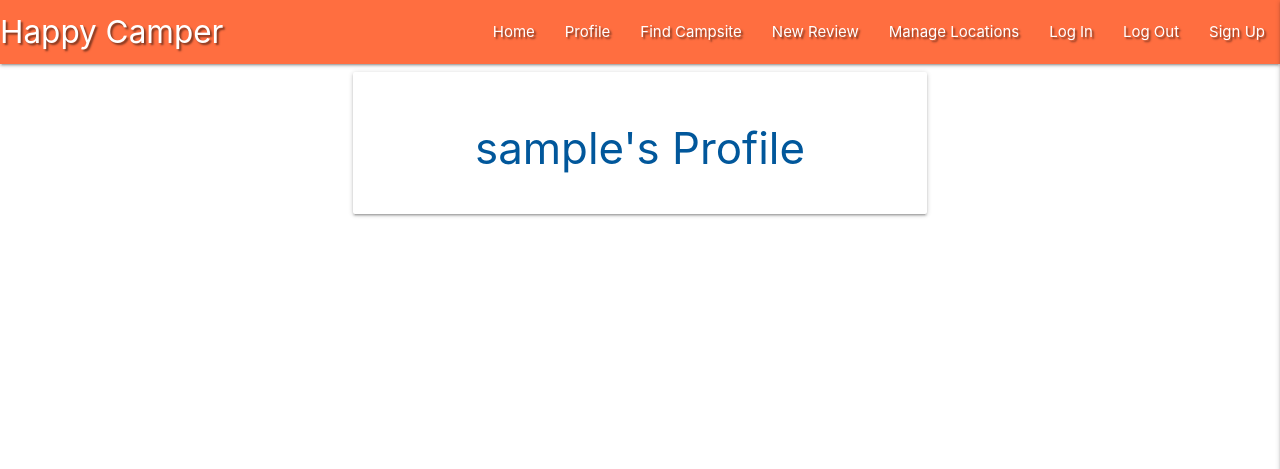
After one commit to EmmaJane22/HappyCamper, a Flask app: page /profile/1 in a window 1280 px wide. The commit adds this page. Shown: the top 469 px of the page. Run offline with Flask 2, Linux system fonts and the light colour scheme; the visitor is signed in with stand-in values (Sample User, id 1); a database or web service that is not in the repository returns one stand-in record (values such as "Sample title"); some libraries are stand-ins or nearby versions.

Commit message:
Add session user profile

```diff
--- a/app.py
+++ b/app.py
@@ -47,6 +47,7 @@ def register():
         # put the new user into session cookie
         session["user"] = request.form.get("username").lower()
         flash("Sign up successful!")
+        return redirect(url_for("profile", username=session["user"]))
     return render_template("register.html")
 
 # login
@@ -63,7 +64,10 @@ def login():
             if check_password_hash(
                 existing_user["password"], request.form.get("password")):
                     session["user"] = request.form.get("username").lower()
-                    flash("Welcome, {}".format(request.form.get("username")))
+                    flash("Welcome, {}".format(
+                        request.form.get("username")))
+                    return redirect(url_for(
+                        "profile", username=session["user"]))
             else:
                 # invalid password match
                 flash("Incorrect username and/or password")
@@ -77,6 +81,15 @@ def login():
     return render_template("login.html")
 
 
+# profile page
+@app.route("/profile/<username>", methods=["GET", "POST"])
+def profile(username):
+    # take the session user's username from the db
+    username = mongo.db.users.find_one(
+        {"username": session["user"]})["username"]
+    return render_template("profile.html", username=username)
+
+
 if __name__ == "__main__":
     app.run(host=os.environ.get("IP"),
             port=int(os.environ.get("PORT")),
--- a/templates/base.html
+++ b/templates/base.html
@@ -25,7 +25,7 @@
               <a href="#" data-target="mobile-demo" class="sidenav-trigger right"><i class="fa-solid fa-bars"></i></a>
               <ul class="right hide-on-med-and-down">
                 <li><a href="{{ url_for('get_sites') }}">Home</a></li>
-                <li><a href="#">Profile</a></li>
+                <li><a href="{{ url_for('profile', username=session['user']) }}">Profile</a></li>
                 <li><a href="#">Find Campsite</a></li>
                 <li><a href="#">New Review</a></li>
                 <li><a href="#">Manage Locations</a></li>
@@ -40,7 +40,7 @@
         <ul class="sidenav" id="mobile-demo">
             <li><h4 class="center-align deep-orange-text text-darken-4">Happy Camper</h4></li>
             <li><a href="{{ url_for('get_sites') }}">Home</a></li>
-            <li><a href="#">Profile</a></li>
+            <li><a href="{{ url_for('profile', username=session['user']) }}">Profile</a></li>
             <li><a href="#">Find Campsite</a></li>
             <li><a href="#">New Review</a></li>
             <li><a href="#">Manage Locations</a></li>
--- /dev/null
+++ b/templates/profile.html
@@ -0,0 +1,16 @@
+{% extends "base.html" %}
+{% block content %}
+
+    <div class="row">
+        <div class="col s12 m8 offset-m2">
+            <div class="card-panel">
+                <h3 class="center-align light-blue-text text-darken-4">
+                    {{username}}'s Profile
+                </h3>
+            </div>
+        </div>
+    </div>
+
+
+
+{% endblock %}
```
